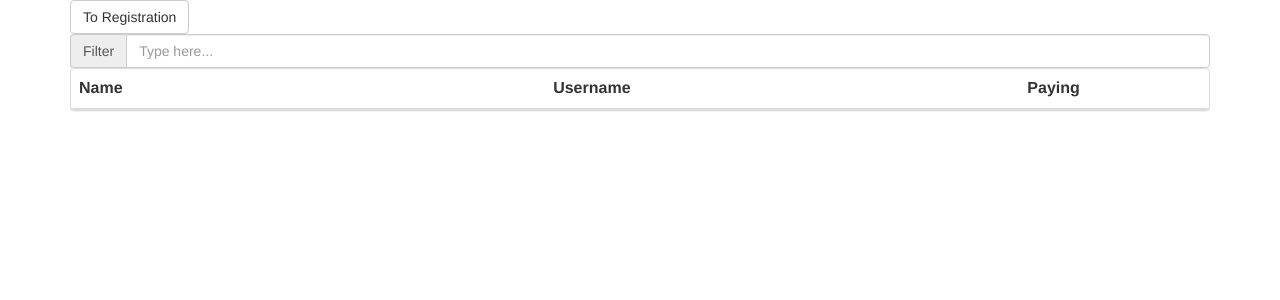
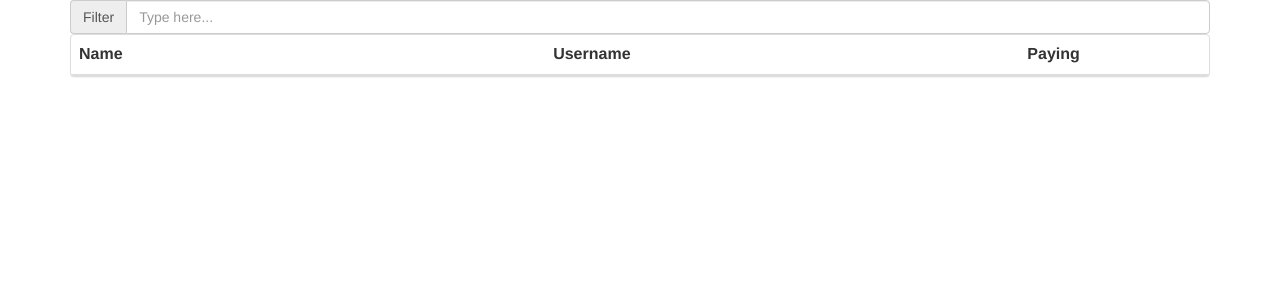
Before and after one commit to harbieism/foodonthemove, a Django app: a page that uses foodonthemove/templates/foodonthemove/index.html in a window 1280 px wide. Shown: the top 300 px of the page. Run offline with Django 3.2, Linux system fonts and the light colour scheme; data that the repository does not hold is empty; some libraries are stand-ins or nearby versions.

Commit message:
Remove links to each page

```diff
--- a/foodonthemove/templates/foodonthemove/index.html
+++ b/foodonthemove/templates/foodonthemove/index.html
@@ -12,7 +12,6 @@
     <script type="text/javascript" language="javascript" src="//code.jquery.com/jquery-1.10.2.min.js"></script>
 <body>
 <div class="container">
-    <a href="{% url 'register' %}"> <button type="button" class="btn btn-default regular-link"> To Registration </button></a>
     <div class="input-group"> <span class="input-group-addon">Filter</span>
 
         <input id="filter" type="text" class="form-control" placeholder="Type here...">
--- a/foodonthemove/templates/foodonthemove/register.html
+++ b/foodonthemove/templates/foodonthemove/register.html
@@ -23,7 +23,6 @@
         <img src="{% static "foodonthemove/food_on_the_move.png" %}">
     </div>
     <div class="col-xs-12 col-md-8 col-md-offset-2">
-    <a href="{% url 'index' %}"> <button type="button" class="btn btn-default regular-link">To List</button></a>
 
         <div style="padding-bottom: 10px">
             <!--                <form action="/" id="register" method="post">-->
```
